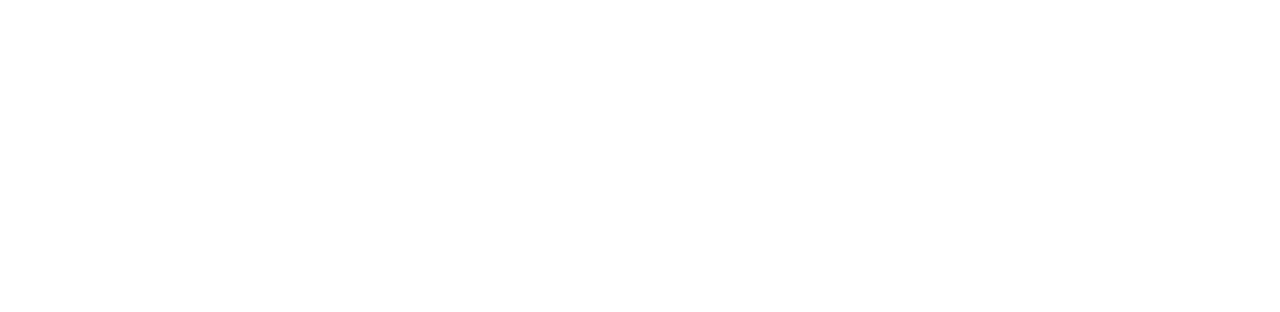
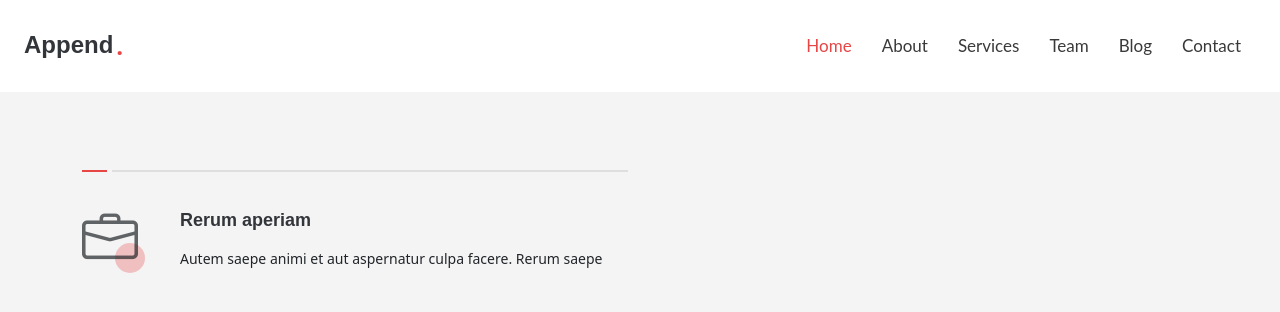
Before and after one commit to javadhaditaghi/react-daily-exercises-3rd-proj, a React (Vite) app: page /services/1 in a window 1280 px wide. Before the commit this address had no page. Shown: the top 312 px of the page. Built offline with nearby package versions, Linux system fonts and the light colour scheme.

Commit message:
the blog pages routing practice for services part

```diff
--- a/src/App.jsx
+++ b/src/App.jsx
@@ -11,6 +11,7 @@
 import 'aos/dist/aos.css';
 import { useEffect } from "react";
 import SingleBlog from './assets/Blog/SingleBlog';
+import SingleService from './assets/Services/SingleService';
 
 
 function App() {
@@ -28,10 +29,12 @@
           <Route index element={<Hero />} />
           <Route path='about' element={<AboutUs />} />
           <Route path='services' element={<Services />} />
+          <Route path='services/:ServiceId' element={<SingleService />} />
+
           <Route path='team' element={<Team />} />
           <Route path='blog' element={<Blog />} />
+          <Route path='Blog/:BlogId' element={<SingleBlog />} />
           <Route path='contact' element={<Contact />} />
-          <Route path='Blog/:BlogId' element={<SingleBlog />} />
 
         </Route>
       </Routes>
--- a/src/assets/Services/Services.jsx
+++ b/src/assets/Services/Services.jsx
@@ -4,6 +4,7 @@
 import Aos from "aos";
 import { useEffect } from 'react';
 import 'aos/dist/aos.css';
+import { Link } from "react-router-dom";
 
 const Services = () => {
     useEffect(() => {
@@ -22,7 +23,7 @@
                             <div className="service-item d-flex">
                                 <div className="icon flex-shrink-0"><i className={service.icon}></i></div>
                                 <div>
-                                    <h4 className="title"><a href="services-details.html" className="stretched-link">{service.title}</a></h4>
+                                    <h4 className="title"><Link to={`/Services/${service.id}`} className="stretched-link">{service.title}</Link></h4>
                                     <p className="description">{service.description}</p>
                                 </div>
                             </div>
--- /dev/null
+++ b/src/assets/Services/SingleService.jsx
@@ -0,0 +1,38 @@
+import { Container, Col, Row } from "react-bootstrap"
+import "./Services.css"
+import jsonData1 from "./Services.json"
+import { useParams } from "react-router-dom";
+
+const SingleService = () => {
+    const params = useParams()
+    console.log(params)
+
+    const getServices = () => {
+        const serviceID = parseInt(params.ServiceId)
+        return jsonData1.find((serv) => serv.id == serviceID)
+    }
+    const finalSevice = getServices()
+    console.log(finalSevice.id)
+
+    return (
+        <section id="services" className="services">
+            <Container>
+                <Row className="gy-4">
+
+                    <Col lg={6} data-aos="fade-up" data-aos-delay="100" key={finalSevice.id}>
+                        <div className="service-item d-flex">
+                            <div className="icon flex-shrink-0"><i className={finalSevice.icon}></i></div>
+                            <div>
+                                <h4 className="title"><a href="services-details.html" className="stretched-link">{finalSevice.title}</a></h4>
+                                <p className="description">{finalSevice.description}</p>
+                            </div>
+                        </div>
+                    </Col>
+                </Row>
+            </Container>
+
+        </section >
+    )
+}
+
+export default SingleService
```
